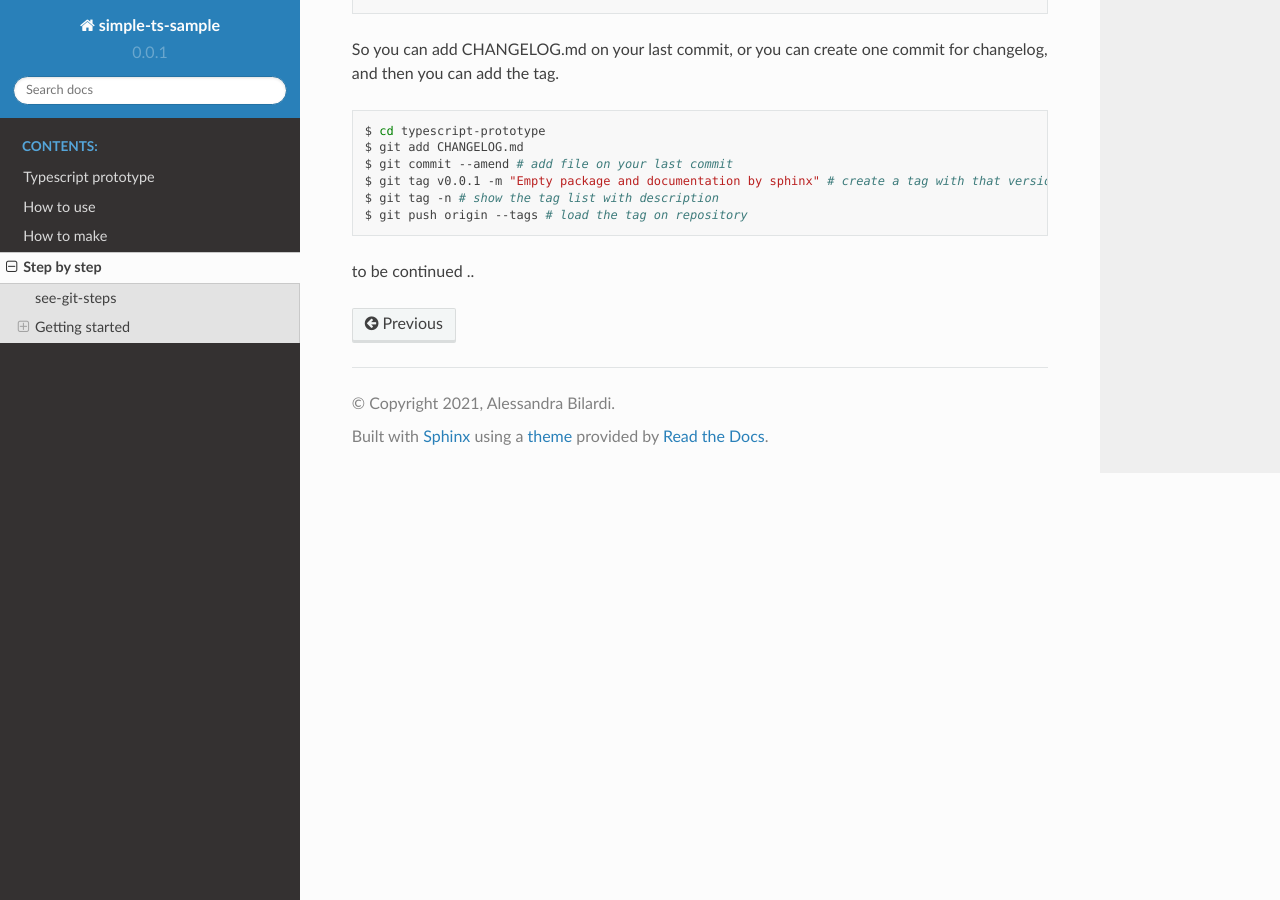
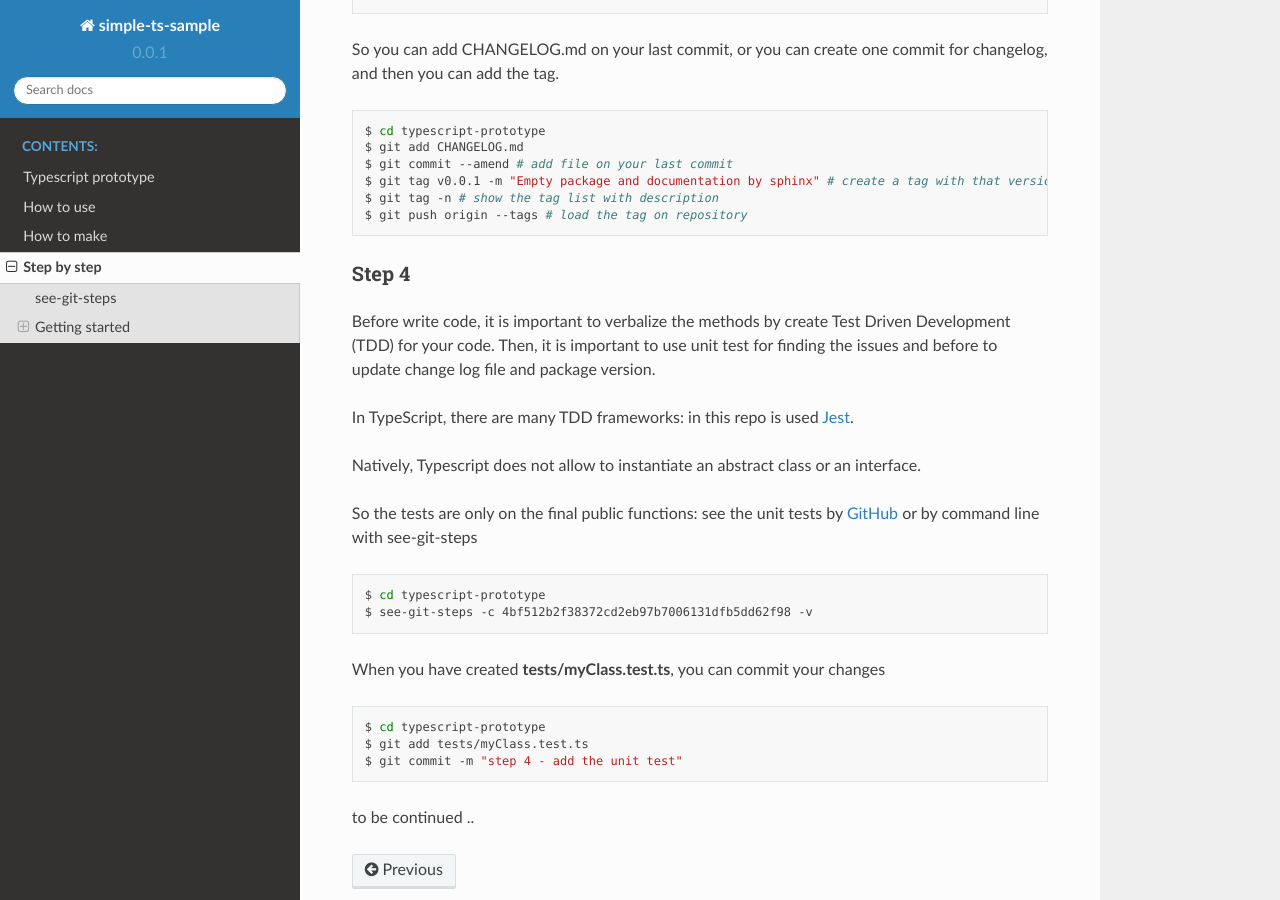
Before and after one commit to bilardi/typescript-prototype, a Sphinx documentation site: the page built from docs/source/stepbystep.rst, in a window 1280 px wide and 900 px high, scrolled down 3203 px. Built offline with Sphinx 7.4.7 and the Read the Docs theme 2.0.0, drawn with Linux system fonts in a browser that asks for light colours.

Commit message:
Update documentation

```diff
--- a/docs/source/stepbystep.rst
+++ b/docs/source/stepbystep.rst
@@ -158,4 +158,29 @@ So you can add CHANGELOG.md on your last commit, or you can create one commit fo
     $ git tag -n # show the tag list with description
     $ git push origin --tags # load the tag on repository
 
+Step 4
+******
+
+Before write code, it is important to verbalize the methods by create Test Driven Development (TDD) for your code.
+Then, it is important to use unit test for finding the issues and before to update change log file and package version.
+
+In TypeScript, there are many TDD frameworks: in this repo is used `Jest <https://jestjs.io/>`_.
+
+Natively, Typescript does not allow to instantiate an abstract class or an interface.
+
+So the tests are only on the final public functions: see the unit tests by `GitHub <https://github.com/bilardi/python-prototype/commit/4bf512b2f38372cd2eb97b7006131dfb5dd62f98>`_ or by command line with see-git-steps
+
+.. code-block:: bash
+
+    $ cd typescript-prototype
+    $ see-git-steps -c 4bf512b2f38372cd2eb97b7006131dfb5dd62f98 -v
+
+When you have created **tests/myClass.test.ts**, you can commit your changes
+
+.. code-block:: bash
+
+    $ cd typescript-prototype
+    $ git add tests/myClass.test.ts
+    $ git commit -m "step 4 - add the unit test"
+
 to be continued ..
```
